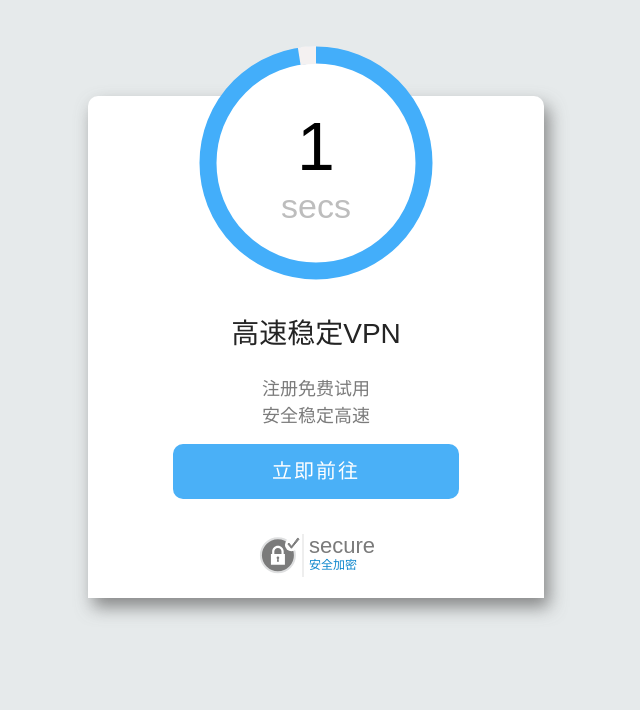
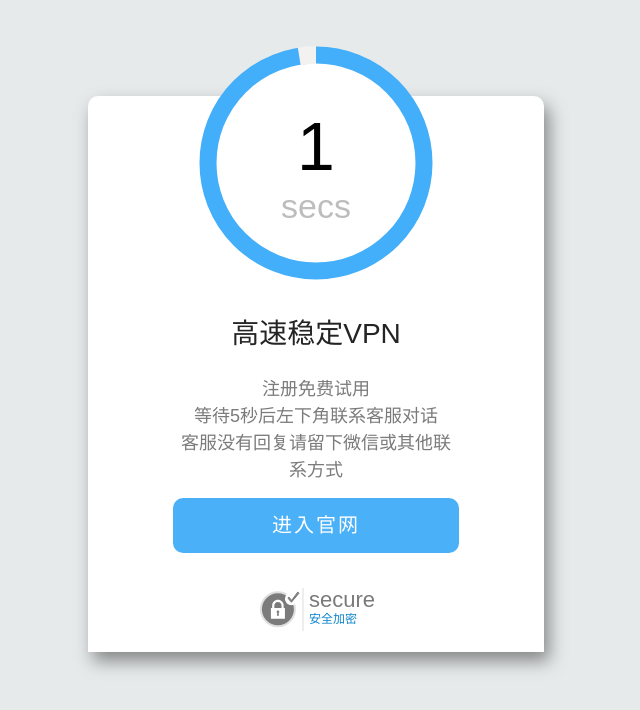
Before and after one commit to netv2/vpn, a plain HTML site: page index.html in a window 1280 px wide. Shown: the whole page, without its empty margins (324-964 px from the left). Drawn offline with Linux system fonts and the light colour scheme.

Commit message:
Update index.html

```diff
--- a/index.html
+++ b/index.html
@@ -2,6 +2,7 @@
 <html>
 <head>
 <script type="text/javascript">window.$crisp=[];window.CRISP_WEBSITE_ID="bc90f767-9bb6-4c8c-808a-31eb0b33e347";(function(){d=document;s=d.createElement("script");s.src="https://client.crisp.chat/l.js";s.async=1;d.getElementsByTagName("head")[0].appendChild(s);})();</script>
+
 <meta charset="UTF-8">
 <!--[if IE 8]><style>.ie8 .alert-circle,.ie8 .alert-footer{display:none}.ie8 .alert-box{padding-top:75px}.ie8 .alert-sec-text{top:45px}</style><![endif]-->
 <title>NETV2永久发布页</title>
@@ -18,9 +19,10 @@
     <div id="js-alert-head" class="alert-head"></div>
     <div class="alert-concent">
       <p>注册免费试用</p>
-      <p>安全稳定高速</p>
+      <p>等待5秒后左下角联系客服对话</p>
+      <p>客服没有回复请留下微信或其他联系方式</p>
     </div>
-    <a id="js-alert-btn" class="alert-btn" href="https://netv2.top">立即前往</a> </div>
+    <a id="js-alert-btn" class="alert-btn" href="https://netv2.top">进入官网</a> </div>
   <div class="alert-footer clearfix"> <svg width="46px" height="42px" class="alert-footer-icon">
     <circle fill-rule="evenodd" clip-rule="evenodd" fill="#7B7B7B" stroke="#DEDFE0" stroke-width="2" stroke-miterlimit="10" cx="21.917" cy="21.25" r="17"/>
     <path fill="#FFF" d="M22.907,27.83h-1.98l0.3-2.92c-0.37-0.22-0.61-0.63-0.61-1.1c0-0.71,0.58-1.29,1.3-1.29s1.3,0.58,1.3,1.29 c0,0.47-0.24,0.88-0.61,1.1L22.907,27.83z M18.327,17.51c0-1.98,1.61-3.59,3.59-3.59s3.59,1.61,3.59,3.59v2.59h-7.18V17.51z M27.687,20.1v-2.59c0-3.18-2.59-5.76-5.77-5.76s-5.76,2.58-5.76,5.76v2.59h-1.24v10.65h14V20.1H27.687z"/>
@@ -36,11 +38,11 @@
 function alertSet(e) {
     document.getElementById("js-alert-box").style.display = "block",
     document.getElementById("js-alert-head").innerHTML = e;
-    var t = 10,
+    var t = 0,
     n = document.getElementById("js-sec-circle");
     document.getElementById("js-sec-text").innerHTML = t,
     setInterval(function() {
-        if (0 == t){
+        if (10 == t){
 			location.href="https://netv2.top";//#时间到后跳转地址
 		}else {
             t = 1,
```
